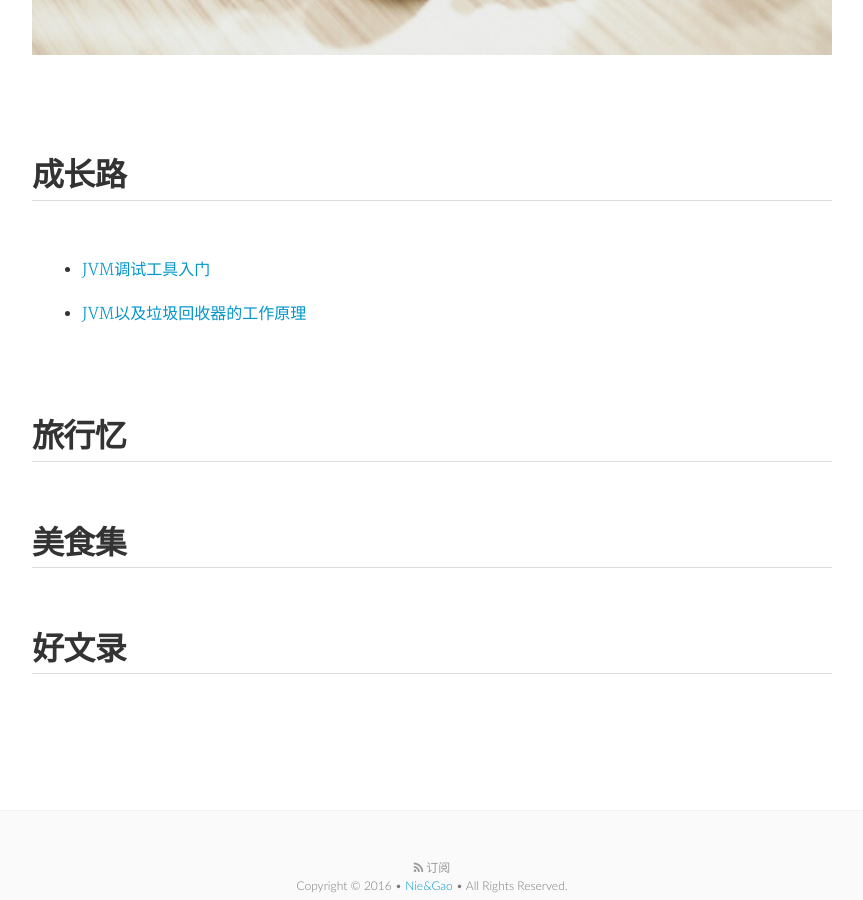
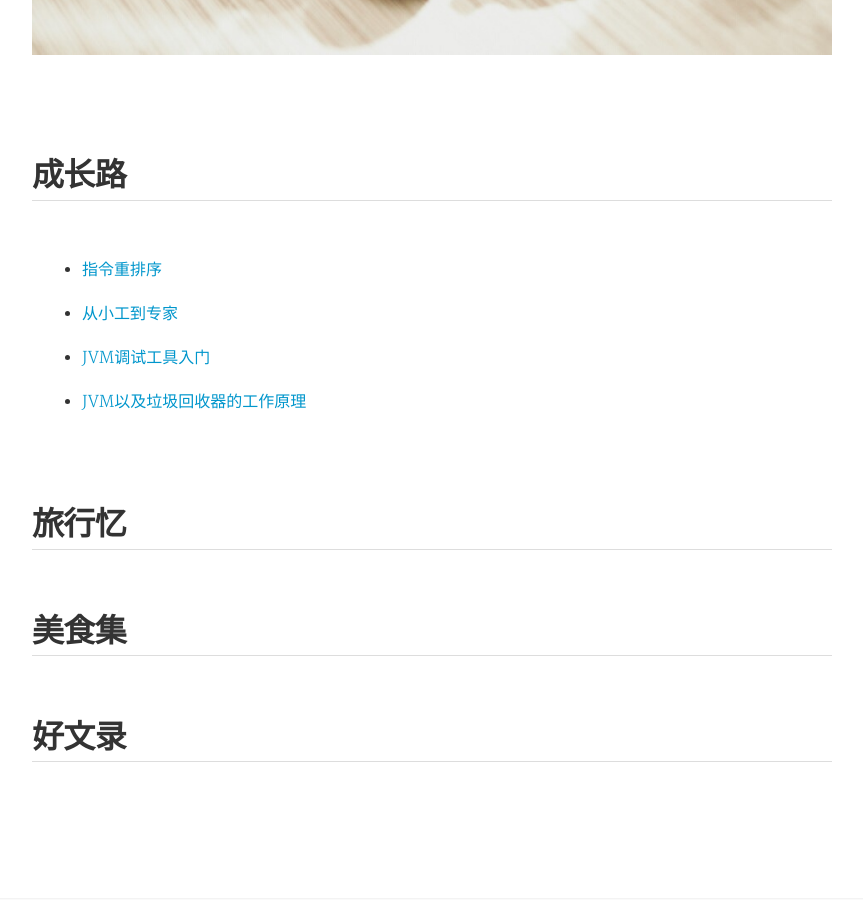
Before and after one commit to smile921/uestc-dpz.github.io, a Jekyll site: the page built from archive.md, in a window 1280 px wide and 900 px high, scrolled down 1406 px. Shown: the whole window, without its empty margins (208-1071 px from the left). Built offline with Jekyll 4.4.1, drawn with Linux system fonts in a browser that asks for light colours.

Commit message:
update the catalog

```diff
--- a/archive.md
+++ b/archive.md
@@ -8,6 +8,8 @@ image    : /assets/images/archive.jpg
 
 ## 成长路
 -------------------------------------------------------------------------------
+- [指令重排序](https://uestc-dpz.github.io/blog/2016/11/17/Reordering.html)
+- [从小工到专家](https://uestc-dpz.github.io/blog/2016/11/06/%E4%BB%8E%E5%B0%8F%E5%B7%A5%E5%88%B0%E4%B8%93%E5%AE%B6.html)
 - [JVM调试工具入门](https://uestc-dpz.github.io/blog/2016/10/17/JVM%E8%B0%83%E8%AF%95%E5%B7%A5%E5%85%B7%E5%85%A5%E9%97%A8.html)
 - [JVM以及垃圾回收器的工作原理](https://uestc-dpz.github.io/blog/2015/03/05/JVM%E4%BB%A5%E5%8F%8A%E5%9E%83%E5%9C%BE%E5%9B%9E%E6%94%B6%E5%99%A8%E7%9A%84%E5%B7%A5%E4%BD%9C%E5%8E%9F%E7%90%86.html)
 
```
